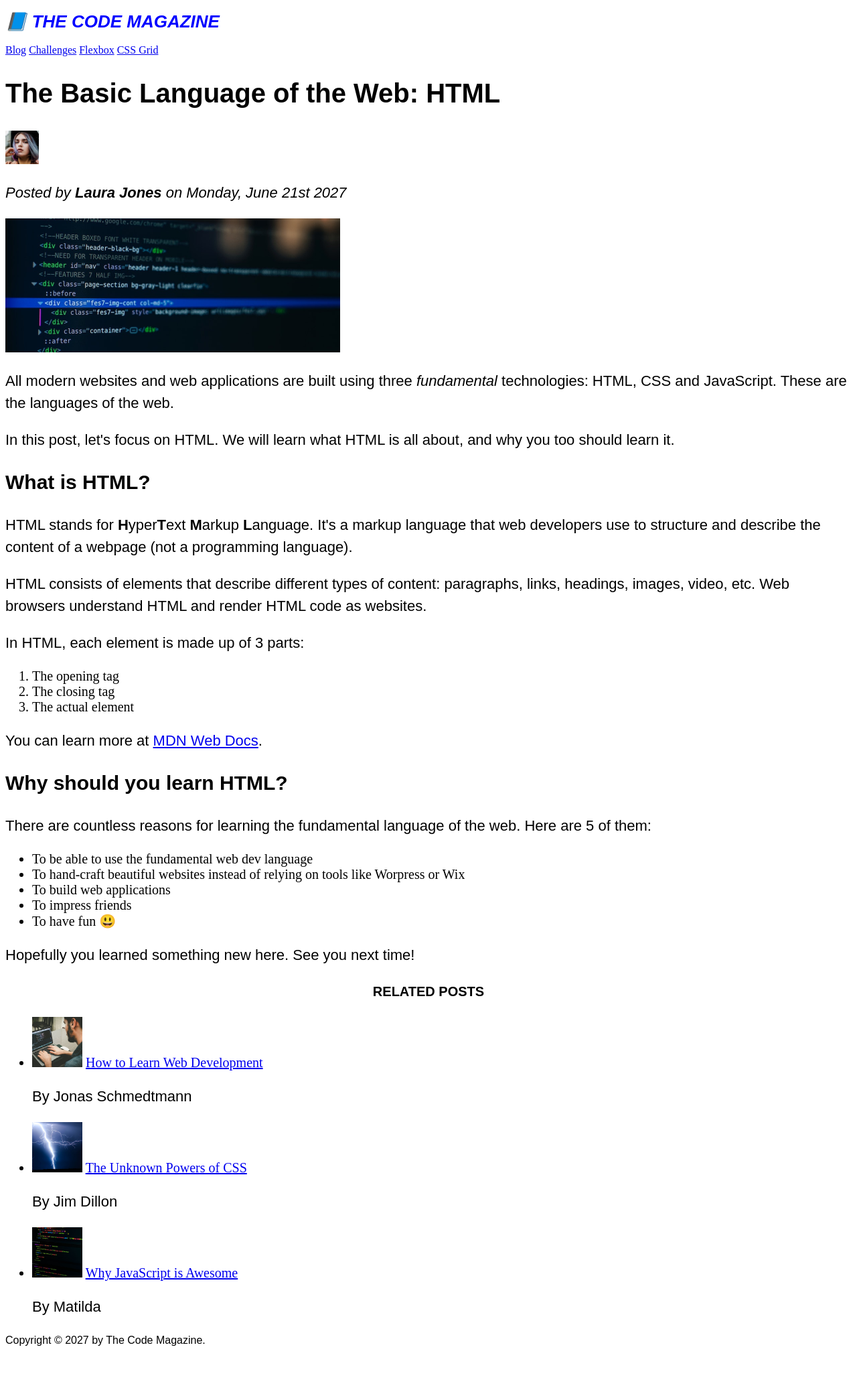
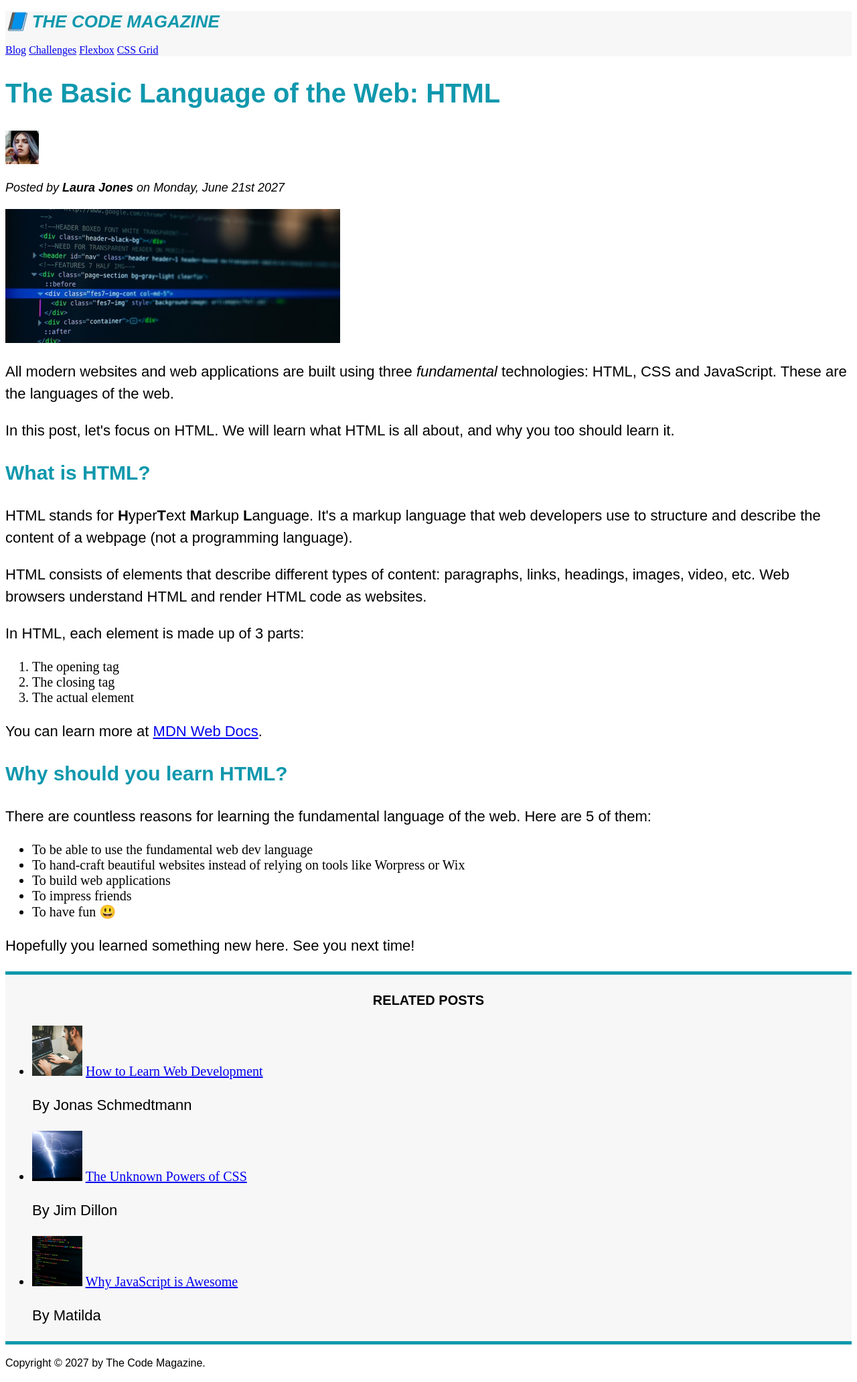
Before and after one commit to User-Lawn/HTML-CSS-Practice, a plain HTML site: page index.html in a window 1280 px wide. Shown: the whole page at 67% size. Before the commit the page ends 2029 px from the top, so only its background shows below. Drawn offline with Linux system fonts and the light colour scheme.

Commit message:
study border, class

```diff
--- a/index.html
+++ b/index.html
@@ -16,7 +16,7 @@
     <h6>The Basic Language of the Web: HTML</h6>
     -->
 
-    <header>
+    <header class="main-header">
       <h1>📘 The Code Magazine</h1>
 
       <nav>
@@ -38,7 +38,9 @@
           width="50"
         />
 
-        <p>Posted by <strong>Laura Jones</strong> on Monday, June 21st 2027</p>
+        <p id="author">
+          Posted by <strong>Laura Jones</strong> on Monday, June 21st 2027
+        </p>
 
         <img
           src="img/post-img.jpg"
@@ -96,7 +98,7 @@
         web. Here are 5 of them:
       </p>
 
-      <ul>
+      <ul class="related">
         <li>To be able to use the fundamental web dev language</li>
         <li>
           To hand-craft beautiful websites instead of relying on tools like
@@ -122,12 +124,12 @@
             width="75"
           />
           <a href="#">How to Learn Web Development</a>
-          <p>By Jonas Schmedtmann</p>
+          <p id="related-author">By Jonas Schmedtmann</p>
         </li>
         <li>
           <img src="img/related-2.jpg" alt="Lightning" width="75" heigth="75" />
           <a href="#">The Unknown Powers of CSS</a>
-          <p>By Jim Dillon</p>
+          <p id="related-author">By Jim Dillon</p>
         </li>
         <li>
           <img
@@ -137,13 +139,13 @@
             height="75"
           />
           <a href="#">Why JavaScript is Awesome</a>
-          <p>By Matilda</p>
+          <p id="related-author">By Matilda</p>
         </li>
       </ul>
     </aside>
 
     <footer>
-      <p>Copyright &copy; 2027 by The Code Magazine.</p>
+      <p id="copyright">Copyright &copy; 2027 by The Code Magazine.</p>
     </footer>
   </body>
 </html>
--- a/style.css
+++ b/style.css
@@ -6,8 +6,12 @@ p {
   font-family: sans-serif;
 }
 
+h1,
+h2,
+h3 {
+  color: #1098ad;
+}
 h1 {
-  color: blue;
   font-size: 26px;
   text-transform: uppercase;
   font-style: italic;
@@ -35,10 +39,46 @@ li {
   font-size: 20px;
 }
 
-footer p {
+/* footer p {
+  font-size: 16px;
+} */
+
+/*article header p {
+  font-style: italic;
+}*/
+
+#author {
+  font-style: italic;
+  font-size: 18px;
+}
+
+#copyright {
   font-size: 16px;
 }
 
-article header p {
-  font-style: italic;
+.related-author {
+  font-size: 18px;
+  font-weight: bold;
 }
+
+/* ul {
+  list-style: none;
+} */
+
+.related {
+  font-style: none;
+}
+
+.main-header {
+  background-color: #f7f7f7;
+}
+
+aside {
+  background-color: #f7f7f7;
+  border-top: 5px solid #1098ad;
+  border-bottom: 5px solid #1098ad;
+}
+
+body {
+  /* background-color: blue; */
+}
```
